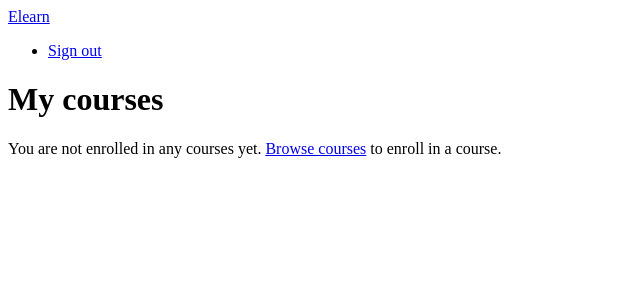
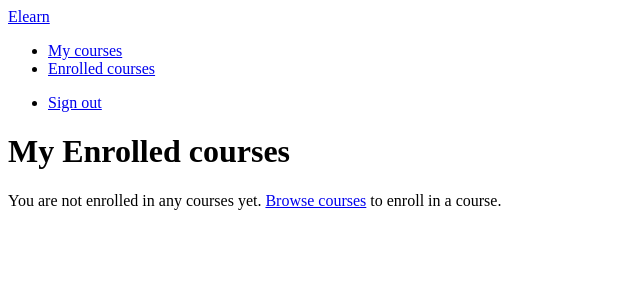
Before and after one commit to Folo4ka/elearn, a Django app: page /students/courses/ in a window 1280 px wide. Shown: the top 300 px of the page, without its empty margins (0-640 px from the left). Run offline with Django 4.2, Linux system fonts and the light colour scheme; the visitor is signed in with stand-in values (Sample User, id 1); data that the repository does not hold is empty; some libraries are stand-ins or nearby versions.

Commit message:
header menu and static files

```diff
--- a/courses/templates/base.html
+++ b/courses/templates/base.html
@@ -9,7 +9,13 @@
 <body>
 <div id="header">
     <a href="/" class="logo">Elearn</a>
-    <ul class="menu">
+    {% if request.user.is_authenticated %}
+        <ul class="menu">
+            <li><a href="{% url "manage_course_list" %}">My courses</a></li>
+            <li><a href="{% url "student_course_list" %}">Enrolled courses</a></li>
+        </ul>
+    {% endif %}
+    <ul class="menu ml-auto">
         {% if request.user.is_authenticated %}
             <li><a href="{% url "logout" %}">Sign out</a></li>
         {% else %}
--- a/students/templates/students/course/list.html
+++ b/students/templates/students/course/list.html
@@ -1,7 +1,7 @@
 {% extends "base.html" %}
 {% block title %}My courses{% endblock %}
 {% block content %}
-    <h1>My courses</h1>
+    <h1>My Enrolled courses</h1>
     <div class="module">
         {% for course in object_list %}
             <div class="course-info">
```
Also changed, not shown: 1 other file.
